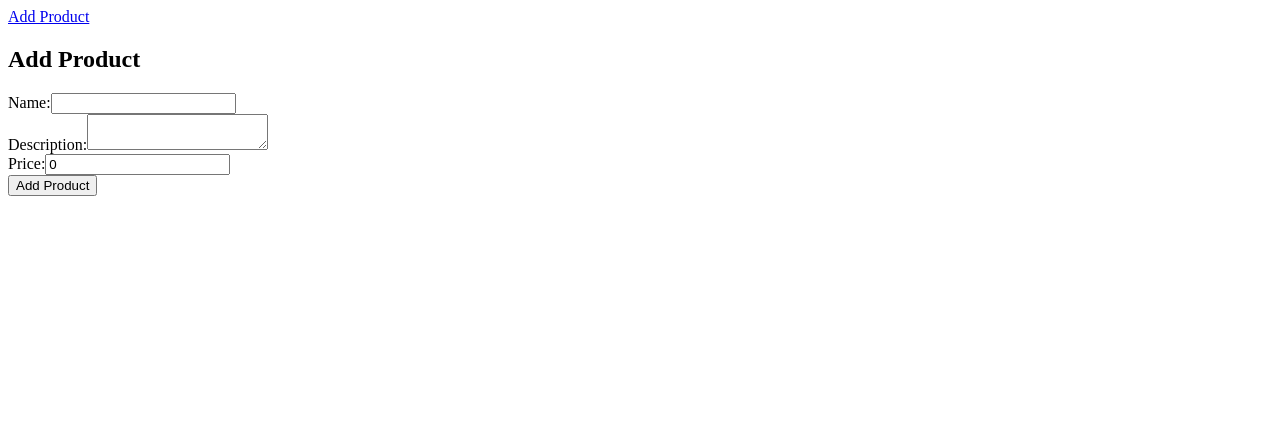
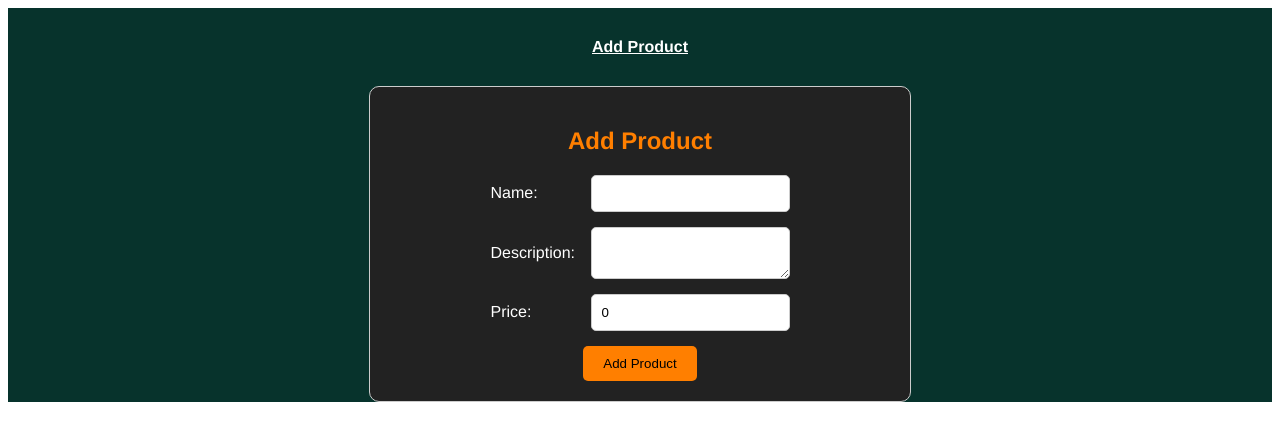
Before and after one commit to Jochele/Lab2, a Vue app: page /add-product in a window 1280 px wide. Shown: the top 440 px of the page. Built offline with nearby package versions, Linux system fonts and the light colour scheme.

Commit message:
Add a design for add product

```diff
--- a/src/App.vue
+++ b/src/App.vue
@@ -14,4 +14,25 @@ export default {
 </script>
 
 <style>
+#app {
+  font-family: Avenir, Helvetica, Arial, sans-serif;
+  -webkit-font-smoothing: antialiased;
+  -moz-osx-font-smoothing: grayscale;
+  text-align: center;
+  color: #ffffff;
+  background-color: #07332c;
+}
+
+nav {
+  padding: 30px;
+}
+
+nav a {
+  font-weight: bold;
+  color: #ff7f00;
+}
+
+nav a.router-link-exact-active {
+  color: #ffffff;
+}
 </style>
--- a/src/components/AddProductForm.vue
+++ b/src/components/AddProductForm.vue
@@ -1,16 +1,16 @@
 <template>
-    <div>
+    <div class="add-product-container">
       <h2>Add Product</h2>
-      <form @submit.prevent="addProduct">
-        <div>
+      <form @submit.prevent="addProduct" class="product-form">
+        <div class="form-group">
           <label for="name">Name:</label>
           <input type="text" id="name" v-model="newProduct.name" required>
         </div>
-        <div>
+        <div class="form-group">
           <label for="description">Description:</label>
           <textarea id="description" v-model="newProduct.description" required></textarea>
         </div>
-        <div>
+        <div class="form-group">
           <label for="price">Price:</label>
           <input type="number" id="price" v-model.number="newProduct.price" required>
         </div>
@@ -27,7 +27,8 @@
         name: '',
         description: '',
         price: 0
-        }
+      },
+      isExpanded: false
     };
   },
   methods: {
@@ -44,5 +45,61 @@
 };
 </script>
 
-  <style scoped>
+<style>
+.add-product-container {
+  max-width: 500px;
+  margin: 0 auto;
+  padding: 20px;
+  border: 1px solid #cccccc;
+  border-radius: 10px;
+  background-color: #222222;
+  transition: max-width 0.3s ease-in-out;
+  display: flex;
+  flex-direction: column;
+  justify-content: center;
+  align-items: center;
+}
+
+h2 {
+  color: #ff7f00;
+}
+
+label {
+  color: #ffffff;
+  width: 80px;
+  display: flex;
+  align-items: center;
+}
+
+button {
+  background-color: #ff7f00;
+  color: #000000;
+  border: none;
+  padding: 10px 20px;
+  border-radius: 5px;
+  cursor: pointer;
+  transition: background-color 0.3s ease;
+}
+
+button:hover {
+  background-color: #ffffff;
+}
+
+.form-group {
+  margin-bottom: 15px;
+  display: flex;
+  align-items: center;
+}
+
+input[type="text"],
+input[type="number"],
+textarea {
+  flex: 1;
+  padding: 10px;
+  border-radius: 5px;
+  border: 1px solid #cccccc;
+  background-color: #ffffff;
+  max-width: 400px;
+  margin-left: 20px;
+}
 </style>
```
Lines whose indentation alone changed are shown as unchanged.
